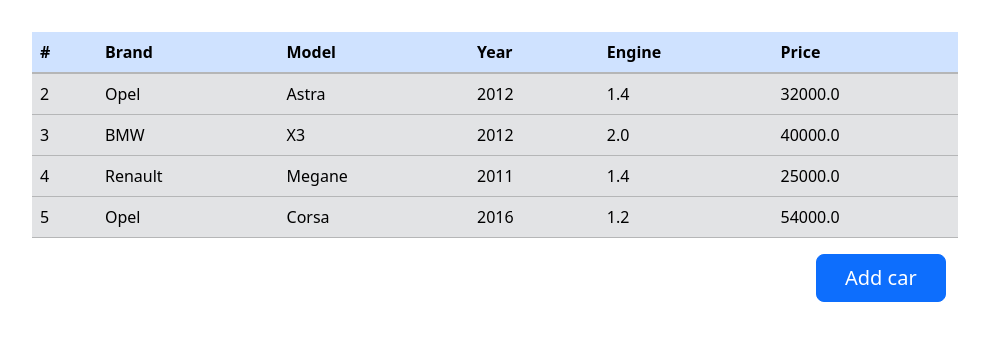
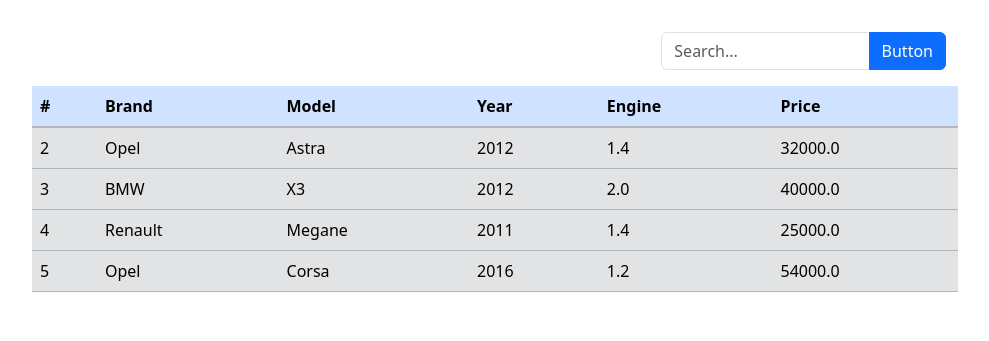
Before and after one commit to MateuszMatyska/django-car-shop, a Django app: page / in a window 1280 px wide. Shown: the part 56-397 px from the top of the page, without its empty margins (145-1134 px from the left). Run offline with Django 4.2, Linux system fonts and the light colour scheme; data comes from the database, SQL or seed files in the repository; both versions use the stored data as it was after the commit; some libraries are stand-ins or nearby versions.

Commit message:
searching feature

```diff
--- /dev/null
+++ b/car_shop/car_shop_app/static/searching.js
@@ -0,0 +1,9 @@
+function searchingCars() {
+    const searching_input = document.getElementById('search-input').value;
+    const index = searching_input.indexOf('<')
+    if (index < 0) {
+        if (searching_input) {
+            location.href=`/search_cars/${searching_input}`
+        }
+    }
+}
--- a/car_shop/car_shop_app/templates/cars/index.html
+++ b/car_shop/car_shop_app/templates/cars/index.html
@@ -1,6 +1,19 @@
 {% extends "../index.html" %}
 
 {% block content %}
+{% load static %}
+<script src="{% static 'searching.js' %}"></script>
+<div class="container">
+    <div class="row">
+        <div class="col-8"></div>
+        <div class="col-4">
+            <div class="input-group mb-3">
+                <input id="search-input" type="text" class="form-control" placeholder="Search..." aria-label="Search" aria-describedby="button-addon2">
+                <button class="btn btn-primary" type="button" id="button-addon2" onclick="searchingCars()">Button</button>
+            </div>
+        </div>
+    </div>
+</div>
 {% if cars_list %}
 <table class="table">
     <thead class="table-primary">
@@ -32,12 +45,4 @@
     <p class="card-text">There are no cars. You can add new car to app. Press Button below</p>
 </div>
 {% endif %}
-<div class="container">
-    <div class="row">
-        <div class="col-10"></div>
-        <div class="col-2 ms-auto">
-            <a style="width: 100%;" class="btn btn-primary btn-lg" href="" role="button">Add car</a>
-        </div>
-    </div>
-</div>
 {% endblock %}
--- a/car_shop/car_shop_app/urls.py
+++ b/car_shop/car_shop_app/urls.py
@@ -4,4 +4,5 @@
 
 urlpatterns = [
     path('',views.index, name='index'),
+    path('search_cars/<str:searching_input>', views.search_cars, name='search_car')
 ]
--- a/car_shop/car_shop_app/views.py
+++ b/car_shop/car_shop_app/views.py
@@ -2,8 +2,30 @@
 from django.http import HttpResponse
 
 from . import models
+from . import helpers
 
 def index(request):
     cars = models.Car.objects.all()
     context = {'cars_list': cars}
     return render(request, 'cars/index.html', context)
+
+def search_cars(request, searching_input):
+    searching_results = ''
+
+    if "<" not in searching_input:
+        if type(searching_input) is str:
+            cars_by_brand = models.Car.objects.filter(brand_name = str(searching_input))
+            cars_by_model = models.Car.objects.filter(model_name = str(searching_input))
+            searching_results = cars_by_brand | cars_by_model
+
+        if helpers.is_argument_int(searching_input) == True:
+            cars_by_year = models.Car.objects.filter(year = int(searching_input))
+            searching_results = cars_by_year
+
+        if helpers.is_argument_float(searching_input) == True and helpers.is_argument_int(searching_input) == False:
+            cars_by_engine = models.Car.objects.filter(engine = int(searching_input))
+            cars_by_price = models.Car.objects.filter(price = int(searching_input))
+            searching_results = cars_by_engine | cars_by_price
+
+    context = {'cars_list': searching_results}
+    return render(request, 'cars/index.html', context)
```
Also changed, not shown: car_shop/car_shop_app/helpers.py (added, +17 -0 lines), car_shop/db.sqlite3.
